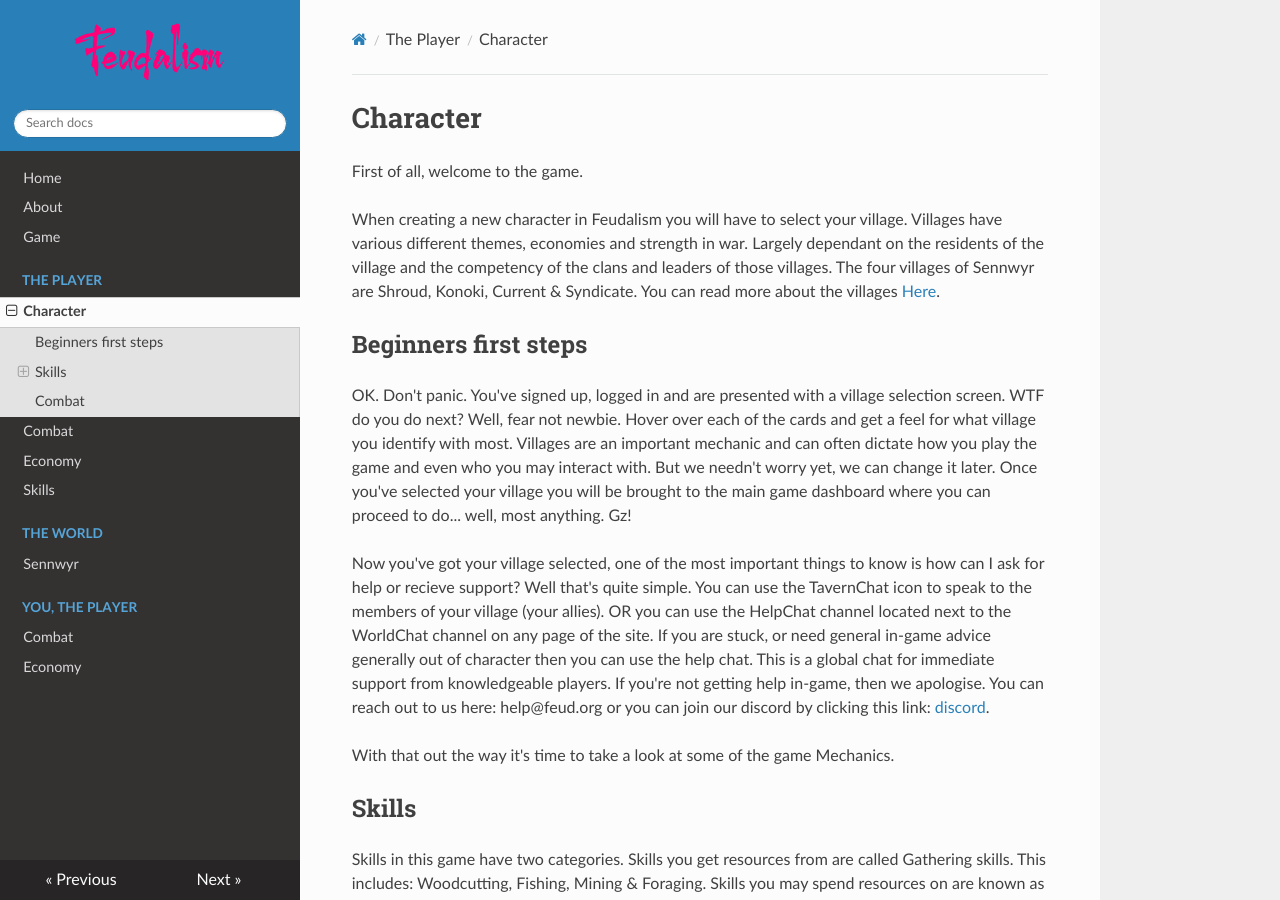
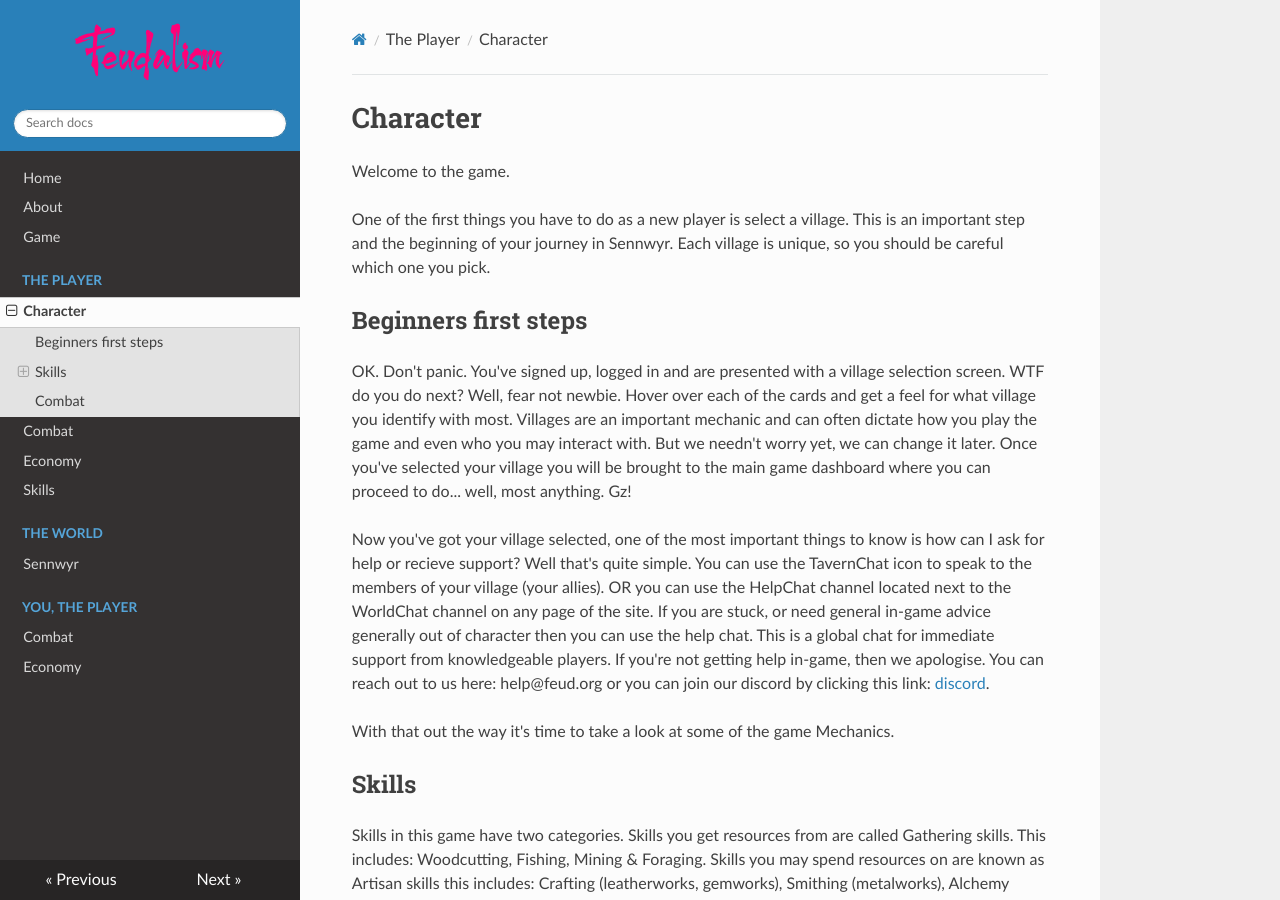
Before and after one commit to scottnotscott/Feudalism, an MkDocs documentation site: the page built from docs/The Player/Character.md, in a window 1280 px wide and 900 px high. Built offline with MkDocs 1.6.1, drawn with Linux system fonts in a browser that asks for light colours; nearby versions of some CDN libraries.

Commit message:
more cleaning of character

```diff
--- a/docs/The Player/Character.md
+++ b/docs/The Player/Character.md
@@ -1,9 +1,8 @@
 # Character
 
-First of all, welcome to the game.
+Welcome to the game.
 
-When creating a new character in Feudalism you will have to select your village.
-Villages have various different themes, economies and strength in war. Largely dependant on the residents of the village and the competency of the clans and leaders of those villages. The four villages of Sennwyr are Shroud, Konoki, Current & Syndicate. You can read more about the villages [Here](../The%20World/Sennwyr.md).
+One of the first things you have to do as a new player is select a village. This is an important step and the beginning of your journey in Sennwyr. Each village is unique, so you should be careful which one you pick.
 
 ## Beginners first steps
 
```
